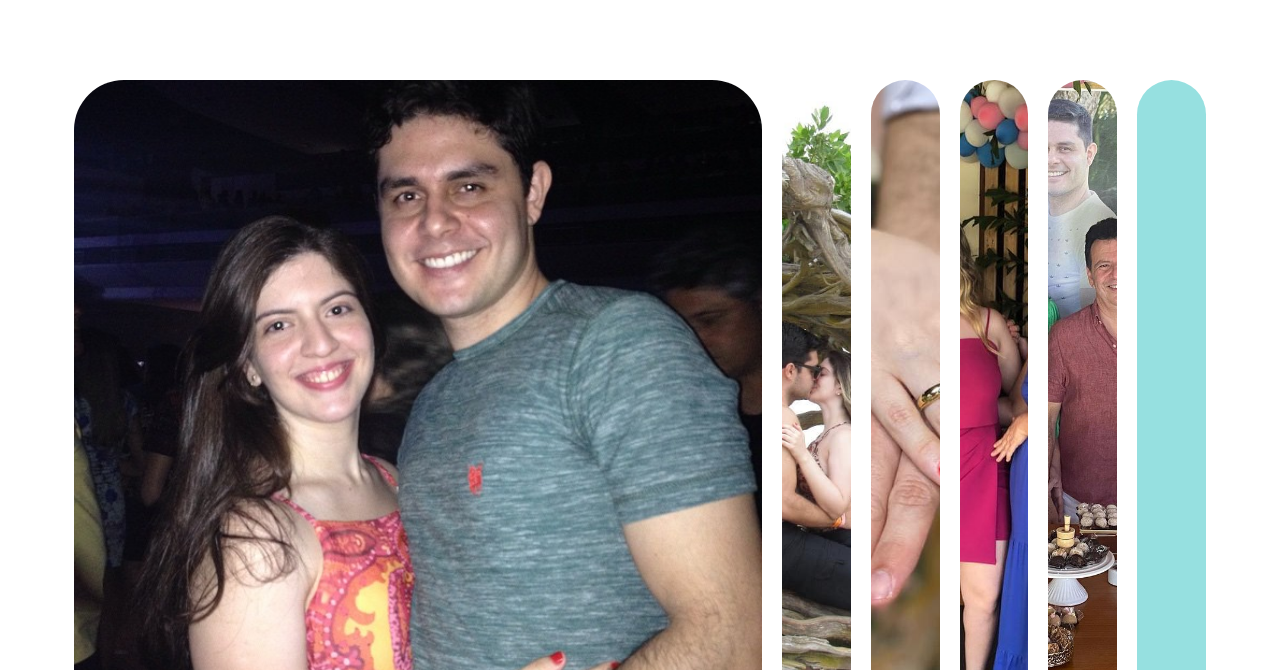
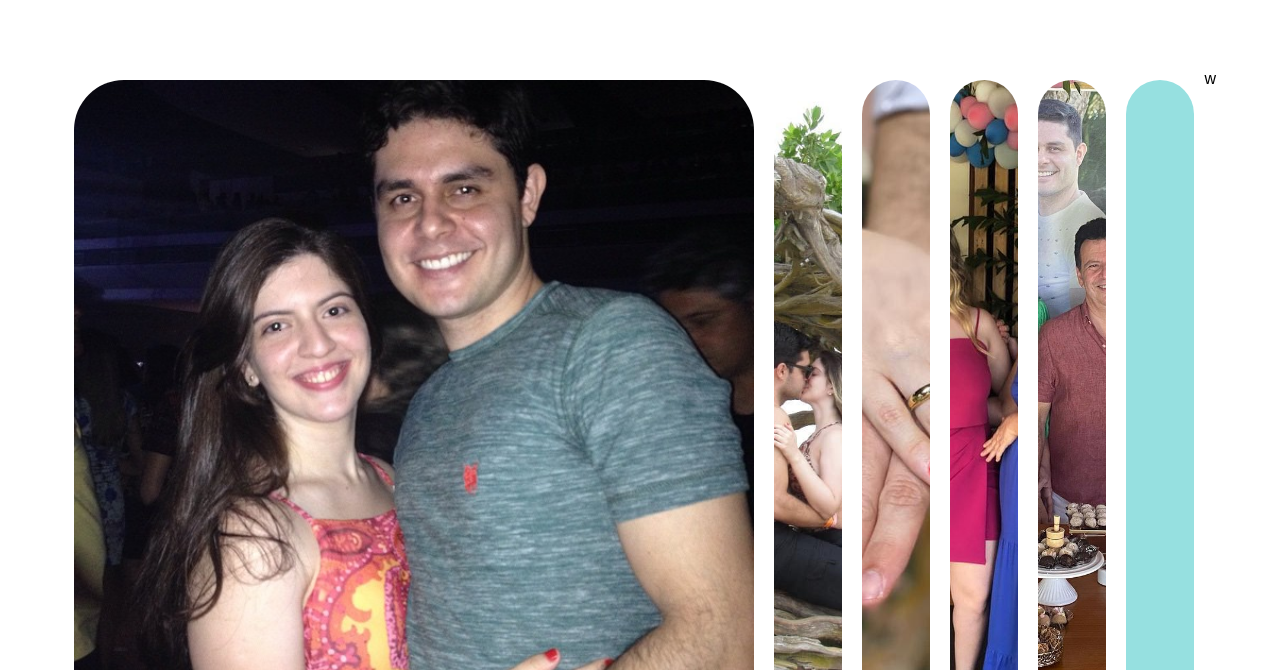
Before and after one commit to Hersonmei/IvKat, a plain HTML site: page index.html in a window 1280 px wide. Shown: the top 670 px of the page. Drawn offline with Linux system fonts and the light colour scheme; a web font is replaced by a local one.

Commit message:
Primeira e ultima

```diff
--- a/index.html
+++ b/index.html
@@ -27,7 +27,7 @@
       <div class="panel" style="background-color: rgb(150, 224, 224)">
         <h3 style="top: 50%; font-size: 45px;">O que mais vem por aí...</h3>
       </div>
-
+      w
     </div>
     <script src="./script.js"></script>
   </body>
```
